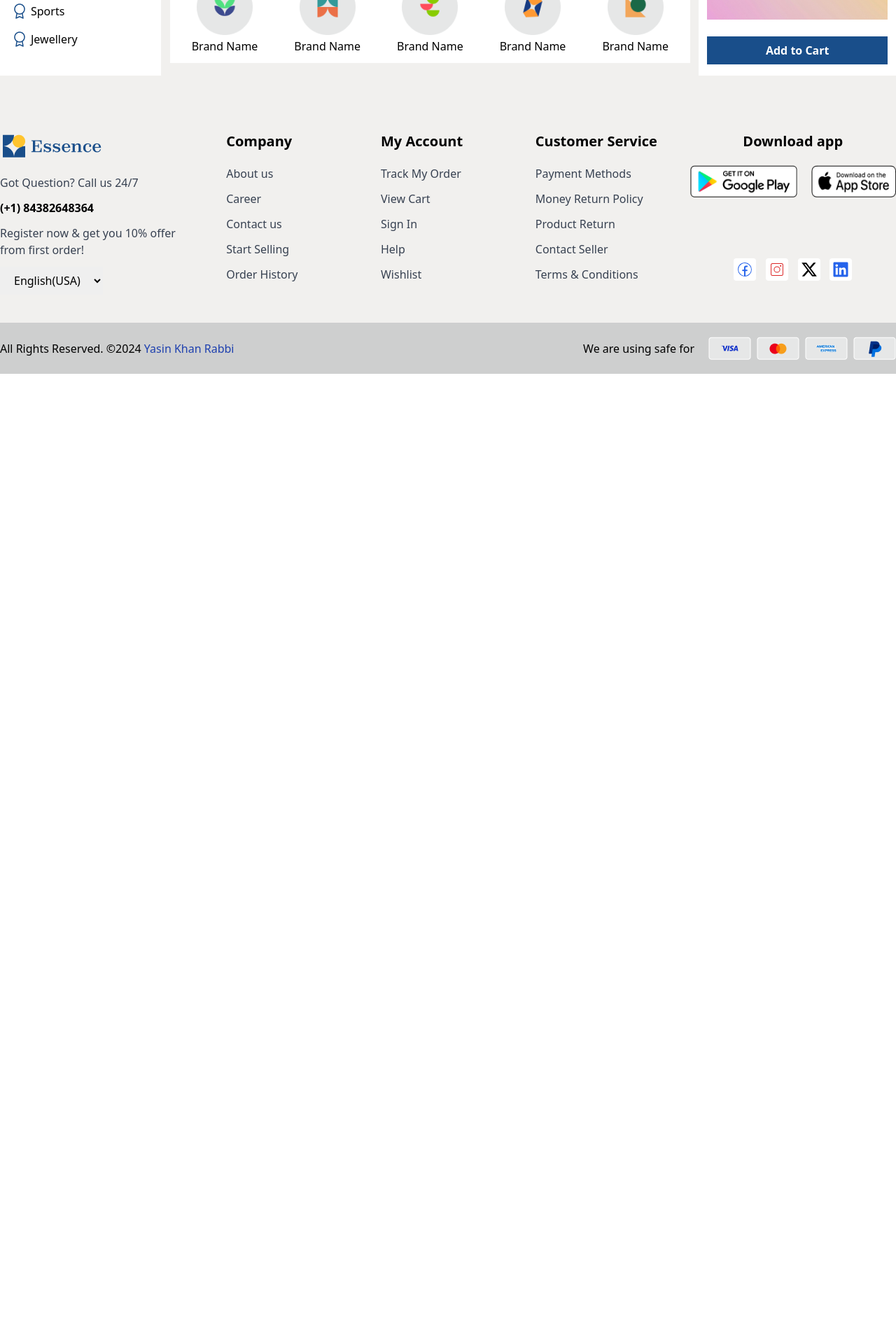
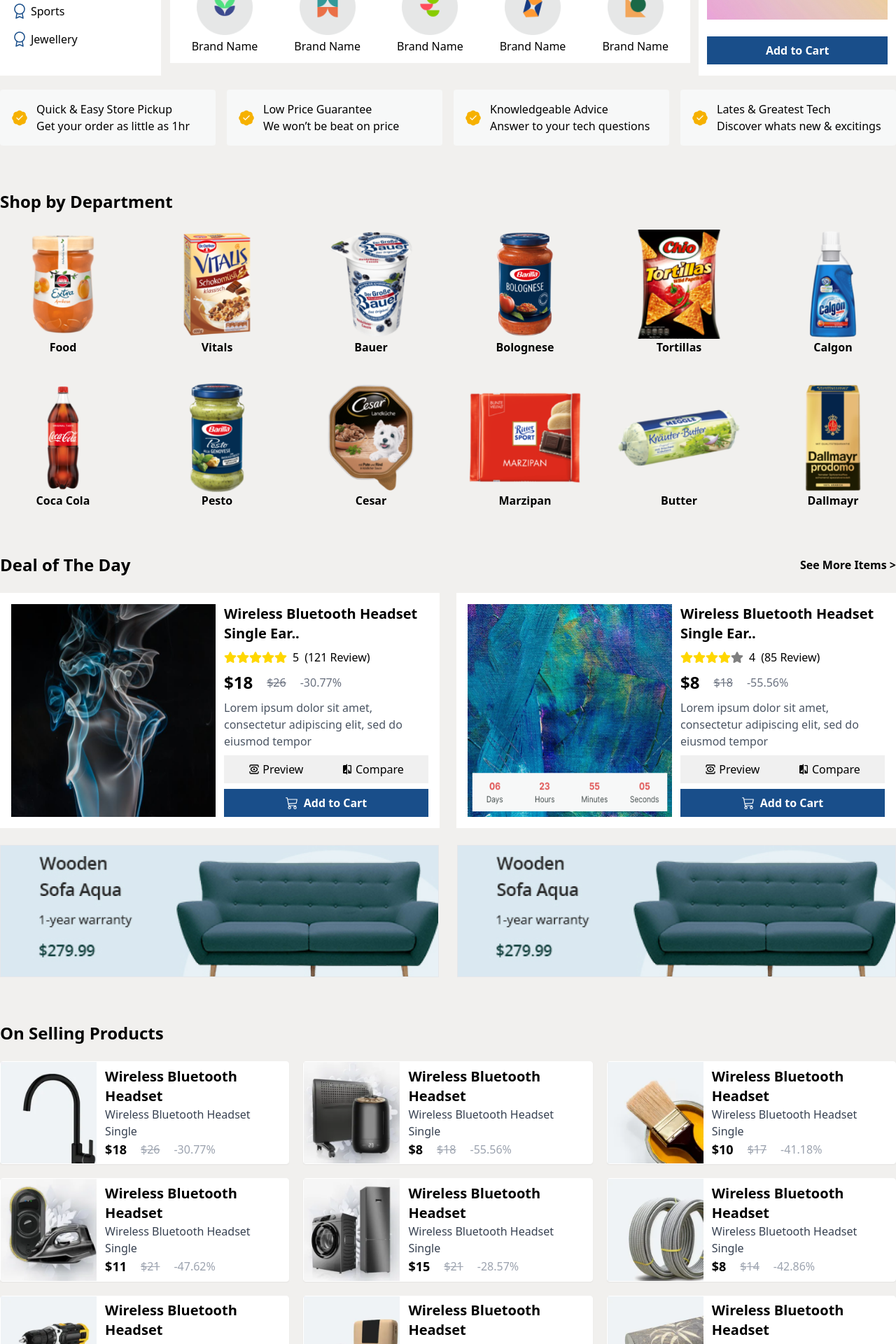
Before and after one commit to yasin2514/essence, a React (Vite) app: page / in a window 1280 px wide. Shown: the part 620-2540 px from the top of the page at 70% size. Before the commit the page ends 1154 px from the top, so only its background shows below. Built offline with nearby package versions, Linux system fonts and the light colour scheme.

Commit message:
onselling part to above responsive done

```diff
--- a/src/Components/Banner/Pickup.jsx
+++ b/src/Components/Banner/Pickup.jsx
@@ -24,7 +24,7 @@
     },
   ];
   return (
-    <div className="grid md:grid-cols-4 gap-4 mt-5 px-2 md:px-0">
+    <div className="grid md:grid-cols-2 lg:grid-cols-4  gap-4 mt-5 px-2 md:px-0">
       {items?.map((item, index) => (
         <div
           key={index}
--- a/src/Components/Banner/SwipeToSlide.jsx
+++ b/src/Components/Banner/SwipeToSlide.jsx
@@ -19,27 +19,27 @@
   return (
     <div ref={sliderRef} className="keen-slider">
       <div className="keen-slider__slide number-slide1 flex flex-col items-center">
-        <img className="w-full lg:w-[80px]" src={img1} alt="slide-img" />
+        <img className="w-full sm:w-[100px]  lg:w-[80px]" src={img1} alt="slide-img" />
         <p className="mt-1">Brand Name</p>
       </div>
       <div className="keen-slider__slide number-slide1 flex flex-col items-center">
-        <img className="w-full lg:w-[80px]" src={img2} alt="slide-img" />
+        <img className="w-full sm:w-[100px]  lg:w-[80px]" src={img2} alt="slide-img" />
         <p className="mt-1">Brand Name</p>
       </div>
       <div className="keen-slider__slide number-slide1 flex flex-col items-center">
-        <img className="w-full lg:w-[80px]" src={img3} alt="slide-img" />
+        <img className="w-full sm:w-[100px]  lg:w-[80px]" src={img3} alt="slide-img" />
         <p className="mt-1">Brand Name</p>
       </div>
       <div className="keen-slider__slide number-slide1 flex flex-col items-center">
-        <img className="w-full lg:w-[80px]" src={img4} alt="slide-img" />
+        <img className="w-full sm:w-[100px]  lg:w-[80px]" src={img4} alt="slide-img" />
         <p className="mt-1">Brand Name</p>
       </div>
       <div className="keen-slider__slide number-slide1 flex flex-col items-center">
-        <img className="w-full lg:w-[80px]" src={img5} alt="slide-img" />
+        <img className="w-full sm:w-[100px]  lg:w-[80px]" src={img5} alt="slide-img" />
         <p className="mt-1">Brand Name</p>
       </div>
       <div className="keen-slider__slide number-slide1 flex flex-col items-center">
-        <img className="w-full lg:w-[80px]" src={img6} alt="slide-img" />
+        <img className="w-full sm:w-[100px]  lg:w-[80px]" src={img6} alt="slide-img" />
         <p className="mt-1">Brand Name</p>
       </div>
     </div>
--- a/src/Components/Shop/DealSection.jsx
+++ b/src/Components/Shop/DealSection.jsx
@@ -48,18 +48,18 @@
             )}
           </div>
         </div>
-        <div className="grid md:grid-cols-2 gap-6 ">
+        <div className="grid grid-cols-1 sm:grid-cols-2 gap-6 place-items-center ">
           {/* card-section */}
           {data?.slice(0, showAll ? data?.length : 2).map((item, index) => (
             <div
               key={index}
-              className="flex flex-col md:flex-row gap-3 justify-between items-start bg-white p-4"
+              className="flex flex-col md:w-auto lg:flex-row gap-3 justify-between items-start bg-white p-4 h-full"
             >
-              <div className="w-full md:w-[49%] h-full">
-                <img src={item?.img} alt="img" className="w-100 h-[100%]" />
+              <div className="w-full flex justify-center items-center lg:w-[49%] h-full">
+                <img src={item?.img} alt="img" className="w-full h-[100%]" />
               </div>
               {/* card-description */}
-              <div className="w-full md:w-[49%] space-y-2">
+              <div className="w-full lg:w-[49%] space-y-2">
                 <h5 className="font-bold text-xl">{item?.name}</h5>
                 <div className="flex items-center gap-2">
                   <Rating
--- a/src/Components/Shop/OnSelling.jsx
+++ b/src/Components/Shop/OnSelling.jsx
@@ -10,13 +10,13 @@
   return (
     <div className="mt-16 px-2 md:px-0">
       <h4 className="text-2xl font-semibold mb-6">On Selling Products</h4>
-      <div className="grid md:grid-cols-3 gap-5 ">
+      <div className="grid grid-cols-1 sm:grid-cols-2 xl:grid-cols-3 gap-5 ">
         {data?.map((item, index) => (
           <div
             key={index}
-            className="flex f  justify-start items-center border border-white rounded bg-white shadow-sm"
+            className="flex  justify-start items-center border border-white rounded bg-white shadow-sm"
           >
-            <img src={item?.img} className="w-4/12" alt="" />
+            <img src={item?.img} className="w-4/12 h-full" alt="" />
             <div className="px-3">
               <h5 className="font-semibold text-xl ">{item?.name}</h5>
               <p className="text-gray-700">{item?.description}</p>
--- a/src/Components/Shop/OnSellingItem.jsx
+++ b/src/Components/Shop/OnSellingItem.jsx
@@ -5,17 +5,36 @@
   return (
     <div className="mt-16 px-2 md:px-0">
       <h4 className="text-2xl font-semibold mb-6">On Selling Products</h4>
-      <div className="md:flex justify-between">
-        <aside className="space-y-5 w-full md:w-[25%]">
-          <img src={img1} alt="selling image" />
-          <img src={img1} alt="selling image" />
+      <div className="flex flex-col xl:flex-row justify-between">
+        {/* left side */}
+        <aside className="flex flex-col space-y-5 sm:space-y-0 xl:space-y-5 sm:flex-row justify-between  xl:block w-full  xl:w-[25%]  border">
+          <img
+            src={img1}
+            className="h-full w-full sm:w-[48%] xl:h-auto xl:w-full "
+            alt="selling image"
+          />
+          <img
+            src={img1}
+            className="h-full w-full sm:w-[48%] xl:h-auto xl:w-full"
+            alt="selling image"
+          />
         </aside>
-        <main className="w-full md:w-[47%] my-3 md:my-0">
+        {/* main part */}
+        <main className="w-full my-5 sm:h-[300px] md:h-[450px] xl:h-auto xl:w-[47%] xl:my-0">
           <img className="h-full w-full" src={img2} alt="selling image" />
         </main>
-        <aside className="space-y-5 w-full md:w-[25%]">
-          <img src={img1} alt="selling image" />
-          <img src={img1} alt="selling image" />
+        {/* right side  */}
+        <aside className="flex flex-col space-y-5 sm:space-y-0 xl:space-y-5 sm:flex-row justify-between  xl:block w-full  xl:w-[25%]  border">
+          <img
+            src={img1}
+            className="h-full w-full sm:w-[48%] xl:h-auto xl:w-full "
+            alt="selling image"
+          />
+          <img
+            src={img1}
+            className="h-full w-full sm:w-[48%] xl:h-auto xl:w-full"
+            alt="selling image"
+          />
         </aside>
       </div>
     </div>
--- a/src/Components/Shop/Shop.jsx
+++ b/src/Components/Shop/Shop.jsx
@@ -9,7 +9,7 @@
   return (
     <div className="mt-16">
       <h4 className="text-2xl font-semibold mb-6">Shop by Department</h4>
-      <div className="grid md:grid-cols-6 gap-10 ">
+      <div className="grid grid-cols-1 sm:grid-cols-2 md:grid-cols-3 lg:grid-cols-4 xl:grid-cols-6 gap-10  ">
         {data?.map((item, index) => (
           <div
             key={index}
--- a/src/Pages/Home/Home.jsx
+++ b/src/Pages/Home/Home.jsx
@@ -16,11 +16,11 @@
   return (
     <>
       <Banner></Banner>
-      {/* <Pickup></Pickup> */}
-      {/* <Shop></Shop> */}
-      {/* <DealSection></DealSection> */}
-      {/* <OnSelling></OnSelling> */}
-      {/* <OnSellingItem></OnSellingItem> */}
+      <Pickup></Pickup>
+      <Shop></Shop>
+      <DealSection></DealSection>
+      <OnSelling></OnSelling>
+      <OnSellingItem></OnSellingItem>
       {/* <ApplesProducts></ApplesProducts> */}
       {/* <ShopAllCategories></ShopAllCategories> */}
       {/* <MostViewsItem></MostViewsItem> */}
```
